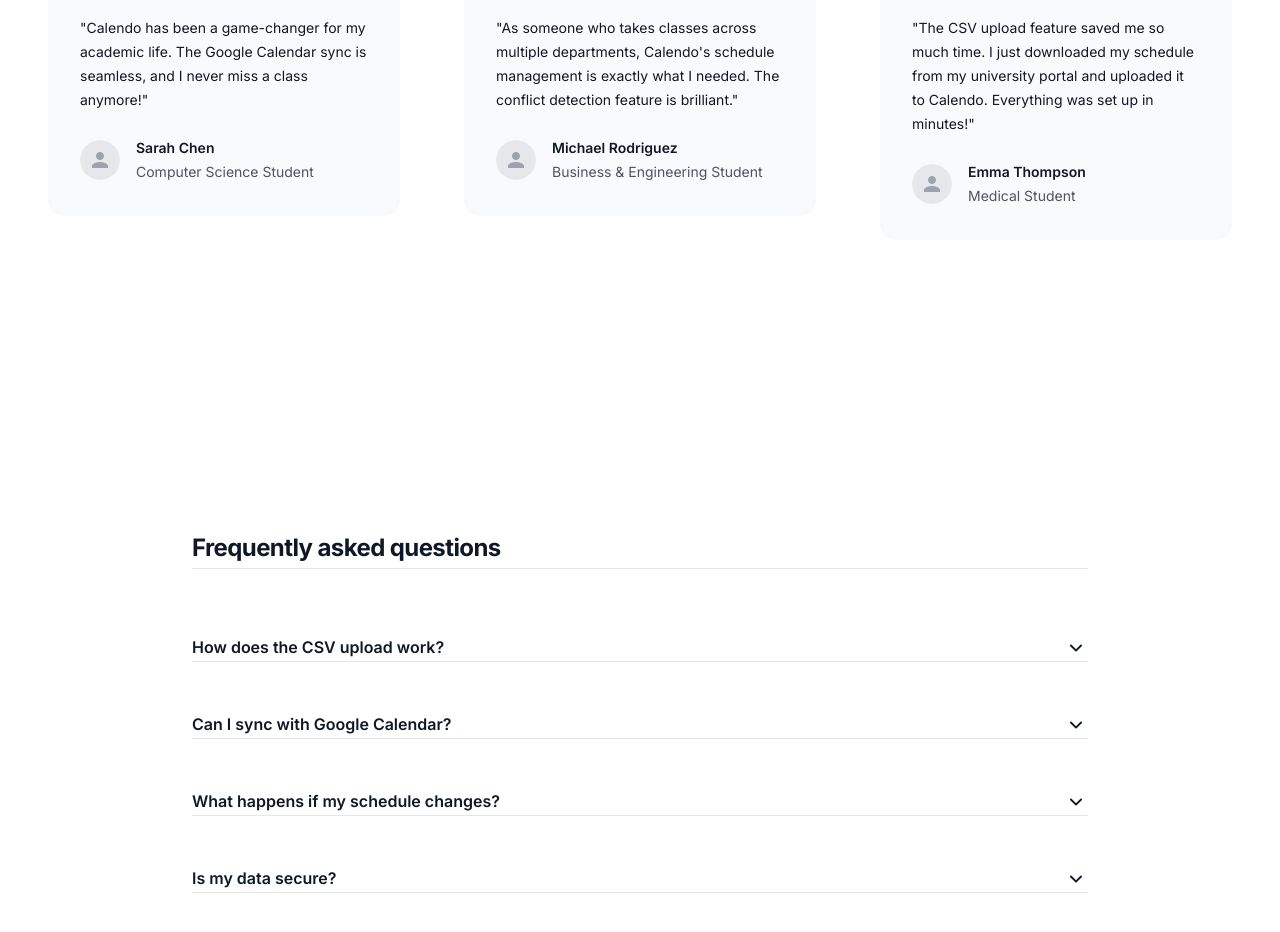
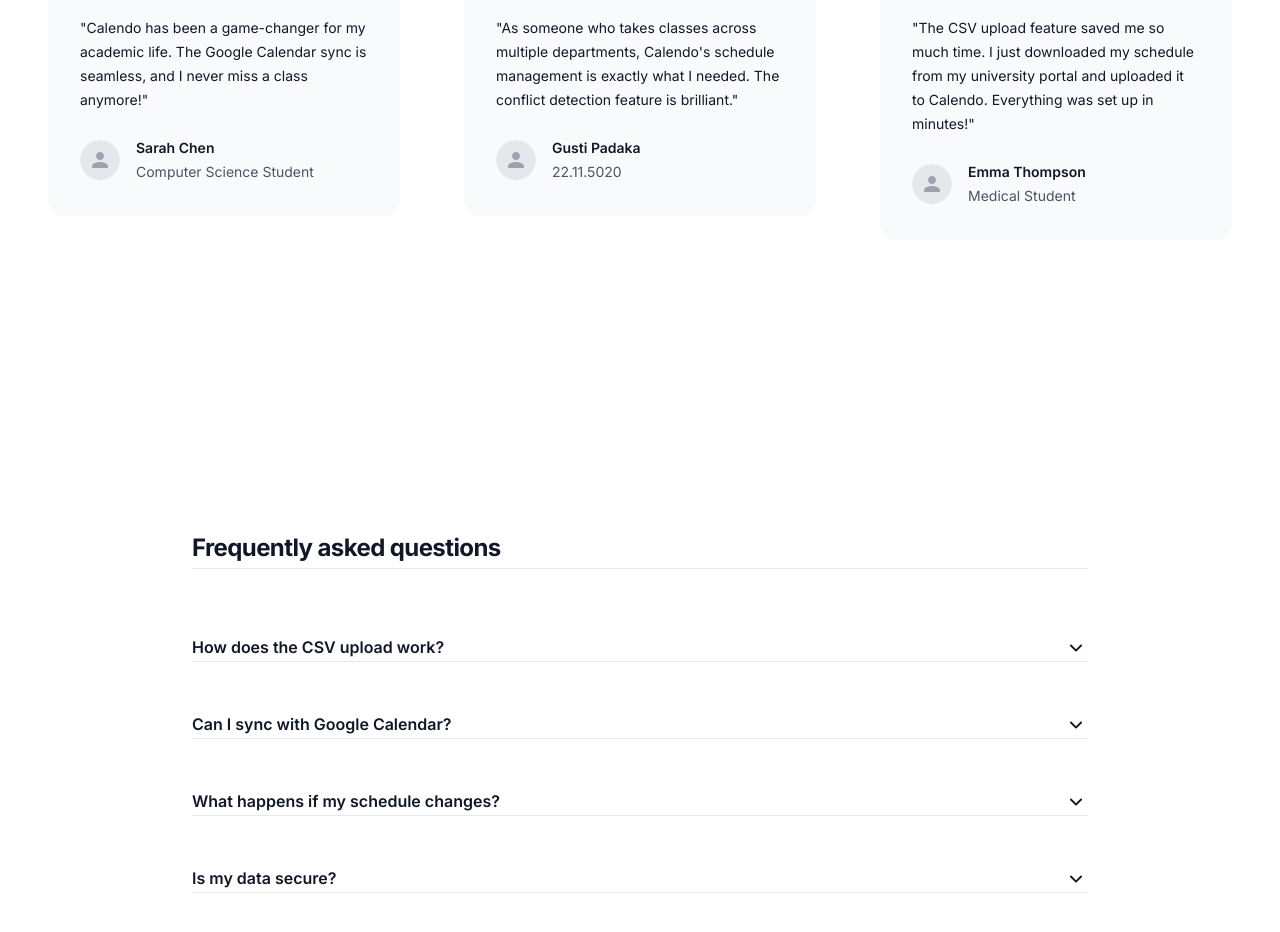
Before and after one commit to GPadaka19/Calendo, a Next.js app in the folder frontend/: page / in a window 1280 px wide. Shown: the part 3380-4312 px from the top of the page. Built offline with nearby package versions, Linux system fonts and the light colour scheme.

Commit message:
fix: update testimonial author name from Michael Rodriguez to Gusti Padaka

```diff
--- a/frontend/src/components/sections/Testimonials.tsx
+++ b/frontend/src/components/sections/Testimonials.tsx
@@ -12,8 +12,8 @@
   {
     content: "As someone who takes classes across multiple departments, Calendo's schedule management is exactly what I needed. The conflict detection feature is brilliant.",
     author: {
-      name: "Michael Rodriguez",
-      role: "Business & Engineering Student",
+      name: "Gusti Padaka",
+      role: "22.11.5020",
       image: "/testimonials/placeholder.svg",
     },
   },
```
